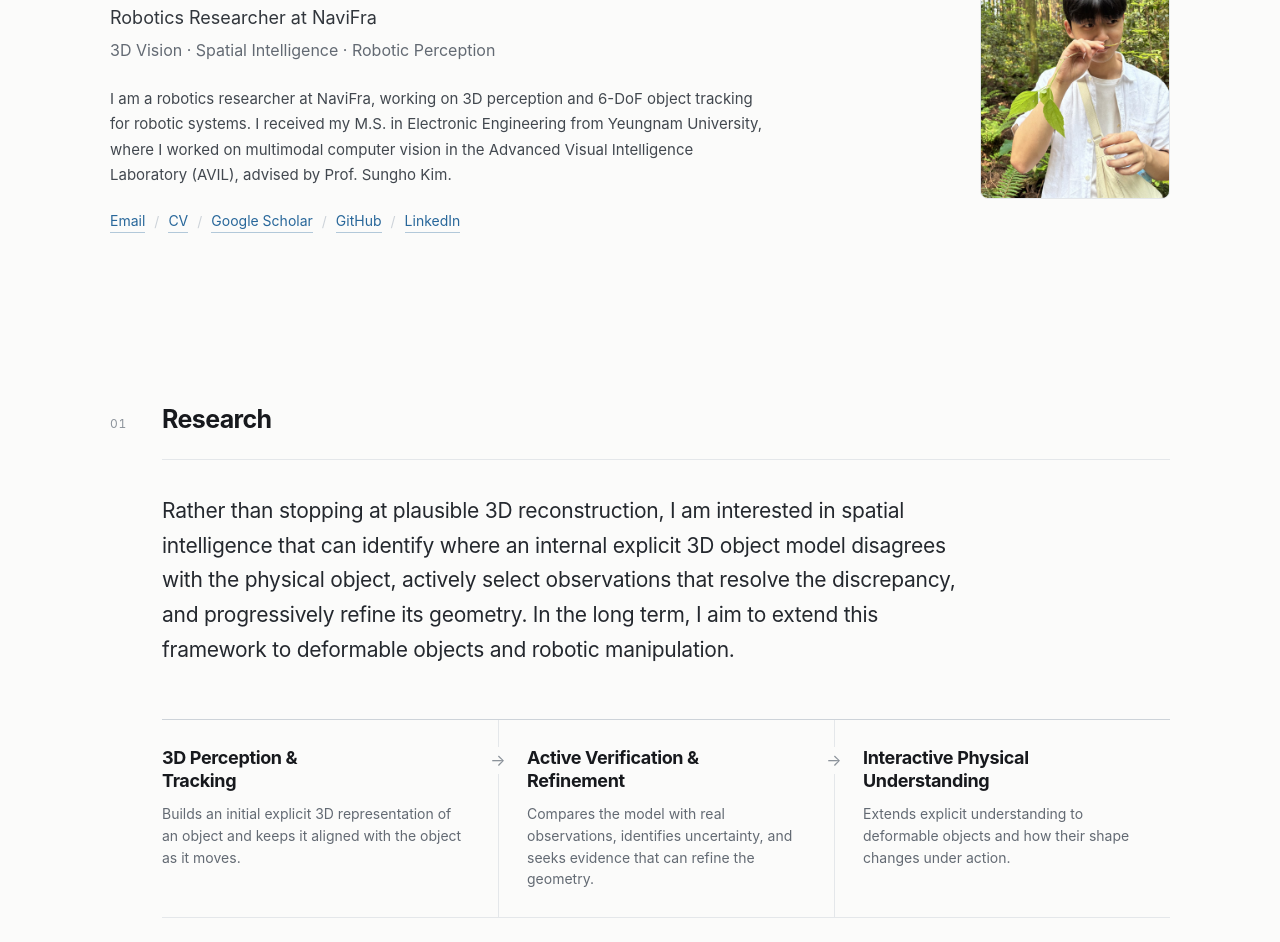
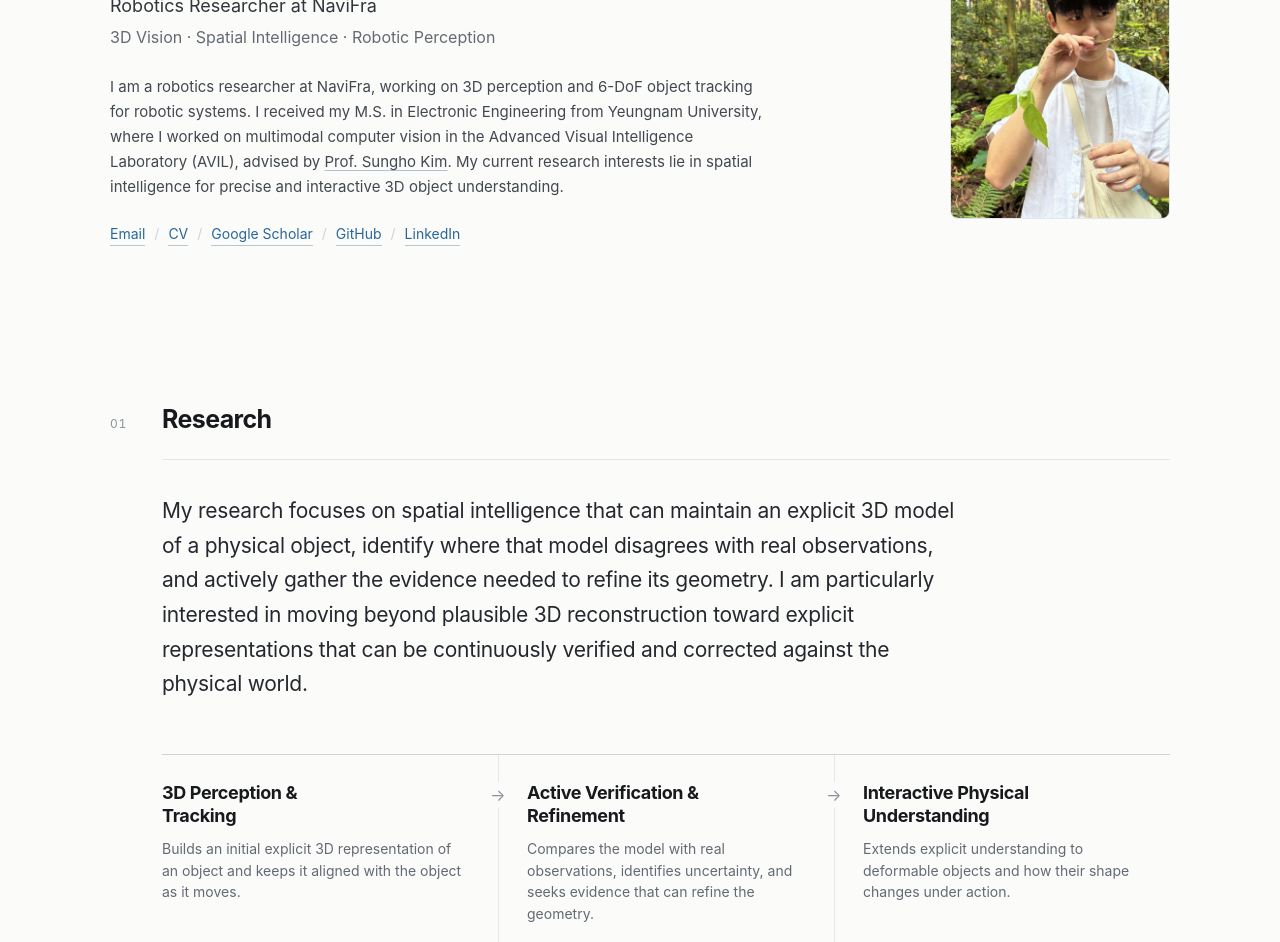
Before and after one commit to Gaspar-kim/Gaspar-kim.github.io, a website with bundled scripts: page index.html in a window 1280 px wide. Shown: the part 248-1190 px from the top of the page. Built offline with nearby package versions, Linux system fonts and the light colour scheme.

Commit message:
Refine research narrative and advisor link

```diff
--- a/app.js
+++ b/app.js
@@ -34,7 +34,9 @@ function renderProfile() {
   const { profile } = siteData;
   document.querySelector("#hero-position").textContent = profile.position;
   document.querySelector("#hero-fields").textContent = profile.fields.join(" · ");
-  document.querySelector("#hero-bio").textContent = profile.bio;
+  const advisorName = profile.advisor.name;
+  const [bioBeforeAdvisor, bioAfterAdvisor = ""] = profile.bio.split(advisorName);
+  document.querySelector("#hero-bio").innerHTML = `${escapeHtml(bioBeforeAdvisor)}<a class="bio-link" href="${escapeHtml(profile.advisor.href)}"${externalAttributes(profile.advisor.href)}>${escapeHtml(advisorName)}</a>${escapeHtml(bioAfterAdvisor)}`;
   document.querySelector("#social-links").innerHTML = profile.socialLinks
     .map((link) => renderLink(link))
     .join('<span class="link-separator" aria-hidden="true">/</span>');
--- a/data/site-data.js
+++ b/data/site-data.js
@@ -3,7 +3,11 @@ export const siteData = {
     name: "Donyung Kim",
     position: "Robotics Researcher at NaviFra",
     fields: ["3D Vision", "Spatial Intelligence", "Robotic Perception"],
-    bio: "I am a robotics researcher at NaviFra, working on 3D perception and 6-DoF object tracking for robotic systems. I received my M.S. in Electronic Engineering from Yeungnam University, where I worked on multimodal computer vision in the Advanced Visual Intelligence Laboratory (AVIL), advised by Prof. Sungho Kim.",
+    bio: "I am a robotics researcher at NaviFra, working on 3D perception and 6-DoF object tracking for robotic systems. I received my M.S. in Electronic Engineering from Yeungnam University, where I worked on multimodal computer vision in the Advanced Visual Intelligence Laboratory (AVIL), advised by Prof. Sungho Kim. My current research interests lie in spatial intelligence for precise and interactive 3D object understanding.",
+    advisor: {
+      name: "Prof. Sungho Kim",
+      href: "https://scholar.google.com/citations?user=3TptC38AAAAJ&hl=en"
+    },
     email: "dnkim9970@gmail.com",
     location: "Suwon, South Korea",
     portrait: "assets/profile/donyung-kim-portrait.jpg",
@@ -25,7 +29,7 @@ export const siteData = {
   ],
 
   researchIntroduction: {
-    lead: "Rather than stopping at plausible 3D reconstruction, I am interested in spatial intelligence that can identify where an internal explicit 3D object model disagrees with the physical object, actively select observations that resolve the discrepancy, and progressively refine its geometry. In the long term, I aim to extend this framework to deformable objects and robotic manipulation.",
+    lead: "My research focuses on spatial intelligence that can maintain an explicit 3D model of a physical object, identify where that model disagrees with real observations, and actively gather the evidence needed to refine its geometry. I am particularly interested in moving beyond plausible 3D reconstruction toward explicit representations that can be continuously verified and corrected against the physical world.",
     stages: [
       {
         title: "3D Perception & Tracking",
@@ -40,7 +44,7 @@ export const siteData = {
         description: "Extends explicit understanding to deformable objects and how their shape changes under action."
       }
     ],
-    goal: "My long-term goal is to build an agent whose explicit 3D model becomes progressively consistent with the physical object through continuous observation and self-correction.",
+    goal: "My long-term goal is to extend this framework from rigid objects to deformable objects and robotic manipulation.",
     loop: ["Observation", "Verification", "Interaction", "Self-correction"]
   },
 
--- a/styles.css
+++ b/styles.css
@@ -177,6 +177,16 @@ a:focus-visible,
   line-height: 1.68;
 }
 
+.bio-link {
+  color: inherit;
+  text-decoration-color: color-mix(in srgb, var(--accent) 38%, transparent);
+  text-underline-offset: 3px;
+}
+
+.bio-link:hover {
+  color: var(--accent-dark);
+}
+
 .contact-links {
   display: flex;
   flex-wrap: wrap;
@@ -204,7 +214,7 @@ a:focus-visible,
 .portrait-wrap {
   margin: 0;
   justify-self: end;
-  width: min(100%, 190px);
+  width: min(100%, 220px);
 }
 
 .portrait-wrap img {
@@ -725,7 +735,7 @@ h2 {
   .portrait-wrap {
     order: 2;
     justify-self: start;
-    width: min(48vw, 170px);
+    width: min(52vw, 185px);
   }
 
   .hero h1 {
```
